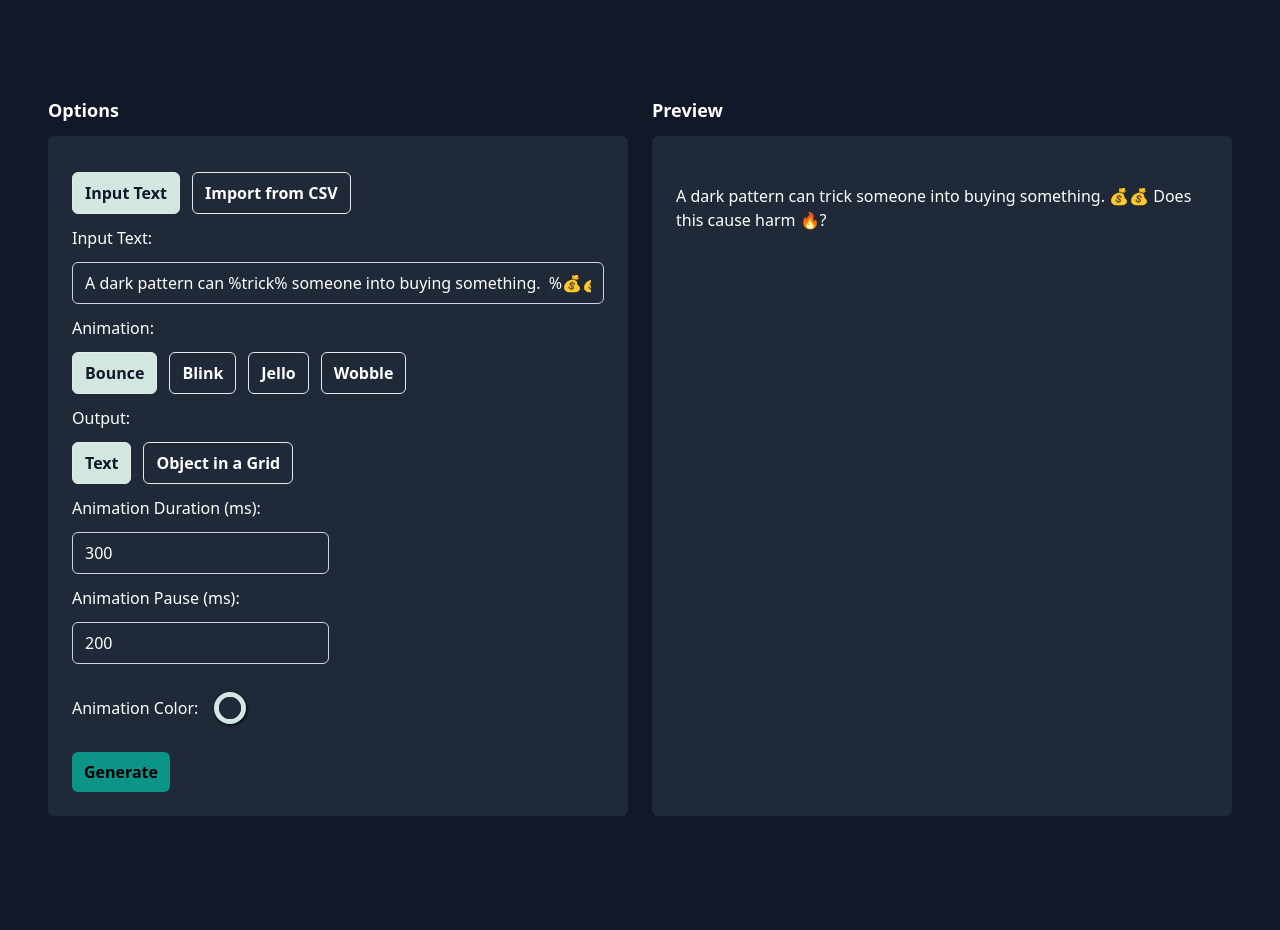
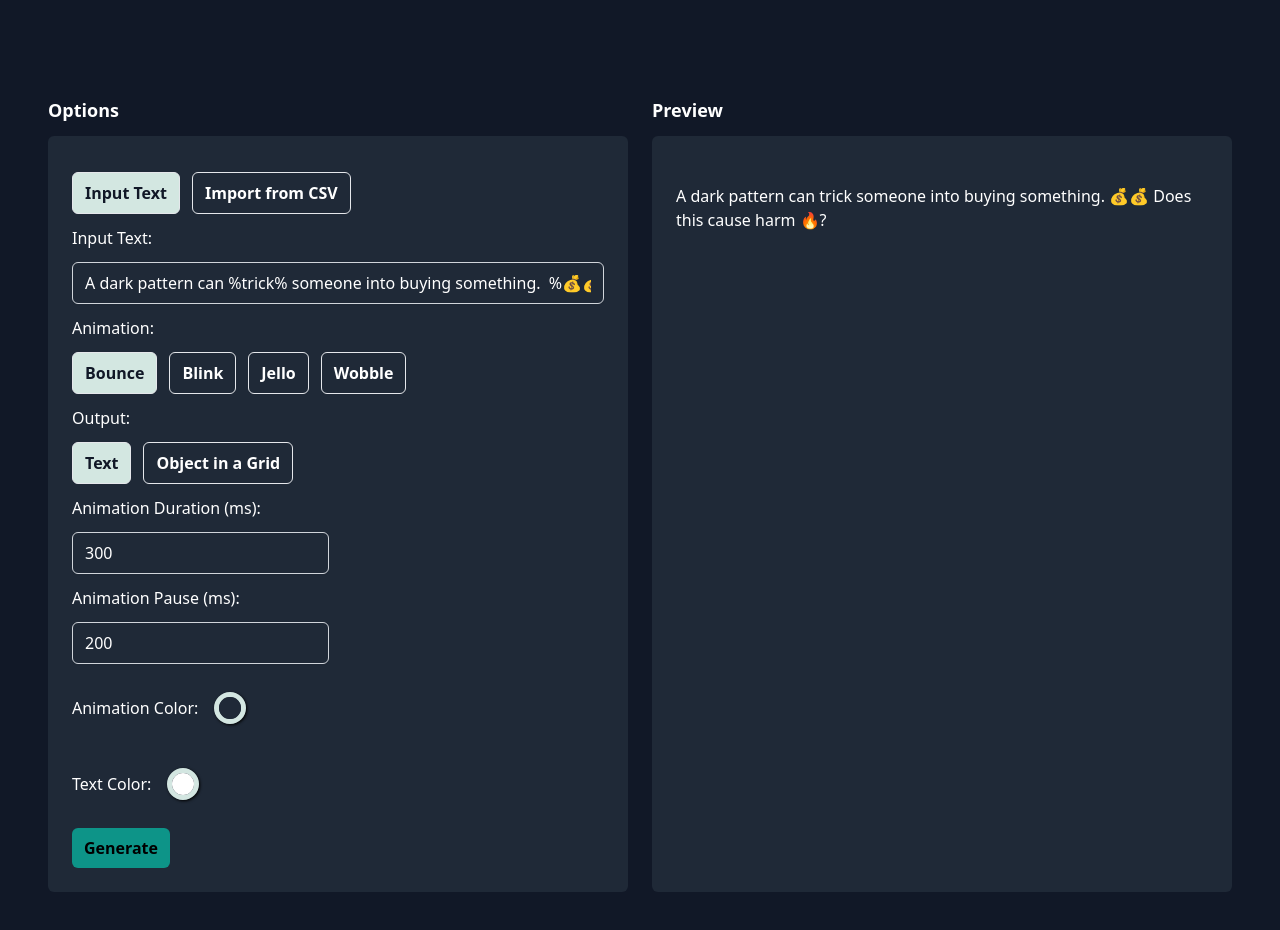
Before and after one commit to IrtezaAsadRizvi/text-animation, a Vue app: page / in a window 1280 px wide. Shown: the top 930 px of the page. Built offline with nearby package versions, Linux system fonts and the light colour scheme.

Commit message:
Apply background to full text, add text color

```diff
--- a/src/App.vue
+++ b/src/App.vue
@@ -55,6 +55,14 @@
               </div>
             </label>
           </div>
+          <div>
+            <label class="flex items-center mt-3">
+              <span>Text Color:</span>
+              <div class="cp_wrapper">
+                <input type="color" name="text_color" class="ml-3 rounded-md bg-transparent border-gray-300 shadow-sm focus:border-indigo-300 focus:ring focus:ring-indigo-200 focus:ring-opacity-50" v-model="formData.text_color">
+              </div>
+            </label>
+          </div>
         </div>
         <div v-else>
           <label class="block mt-3">
@@ -107,6 +115,7 @@ const ANIMATION = {
   DURATION: 300,
   PAUSE: 200,
   BG_COLOR: '#1F2937',
+  TEXT_COLOR: '#FFFFFF',
   STYLE: {
     BOUNCE: 'Bounce',
     BLINK: 'Blink',
@@ -123,6 +132,7 @@ const formData = ref({
   animation_duration: ANIMATION.DURATION,
   animation_pause: ANIMATION.PAUSE,
   animation_bg_color: ANIMATION.BG_COLOR,
+  text_color: ANIMATION.TEXT_COLOR,
   result: ''
 });
 
@@ -156,6 +166,7 @@ async function makeAnimation(csvData) {
         animation_pause: row.animation_pause ? parseInt(row.animation_pause) : ANIMATION.PAUSE,
         result: '',
         bg_color: row.bg_color,
+        text_color: row.text_color,
         colors: [row.param_1, row.param_2]
       };
       item.result = getResults(item, rowIndex);
@@ -178,7 +189,6 @@ async function animateToQueue(items) {
           const element = elements[index];
           if (rowIndex === 0 && index === 0) {
             toAnimate(element, item);
-            console.log(item);
           } else {
             await makePromise(() => {
               toAnimate(element, item);
@@ -206,8 +216,8 @@ function getResults(item, rowIndex) {
   let number_1 = null;
   let number_2 = null;
   let type = '';
-  let number_1_style = `color: ${colors[0] ? colors[0] : 'inherit'}; animation-duration: ${item.animation_duration}ms;background: ${item.bg_color}`;
-  let number_2_style = `color: ${colors[1] ? colors[1] : 'inherit'}; animation-duration: ${item.animation_duration}ms;background: ${item.bg_color}`;
+  let number_1_style = `color: ${colors[0] ? colors[0] : 'inherit'}; animation-duration: ${item.animation_duration}ms;`;
+  let number_2_style = `color: ${colors[1] ? colors[1] : 'inherit'}; animation-duration: ${item.animation_duration}ms;`;
 
   const regex_number = /(%\d+%)[\sx*]+(%\d+%)/gm;
   const regex_type = /\d+\s*%\s+([\w]+)[\.\s]+$|\d+\s*%\s+([\W]+)[\.\s]+$/gm;
@@ -237,7 +247,6 @@ function getResults(item, rowIndex) {
       str = str.replaceAll(m[0], `<span class="hidden" style="${number_2_style}">${m[1]}</span>`);
     }
   }
-  console.log('item.bg_color', item.bg_color)
   if (item.output == OUTPUTS.OBJECT) {
     str = "";
     [...Array(number_1)].forEach(() => {
@@ -248,7 +257,7 @@ function getResults(item, rowIndex) {
     });
   }
 
-  return `<div class="row-${rowIndex}"><div class="hidden">${str}</div></div>`;
+  return `<div class="row-${rowIndex}" style="background: ${item.bg_color}; color: ${item.text_color}"><div class="hidden">${str}</div></div>`;
 }
 
 
@@ -307,14 +316,15 @@ function GenerateAnimation() {
   if (formData.value.isImportFromCsv) {
     makeAnimation(csvRowData.value);
   } else {
-    const { input, animation, output, animation_duration, animation_pause, animation_bg_color } = formData.value;
+    const { input, animation, output, animation_duration, animation_pause, animation_bg_color, text_color } = formData.value;
     makeAnimation([{
       base: input,
       animation: animation,
       type: output,
       animation_duration: animation_duration,
       animation_pause: animation_pause,
-      bg_color: animation_bg_color
+      bg_color: animation_bg_color,
+      text_color: text_color
     }]);
   }
 }
```
